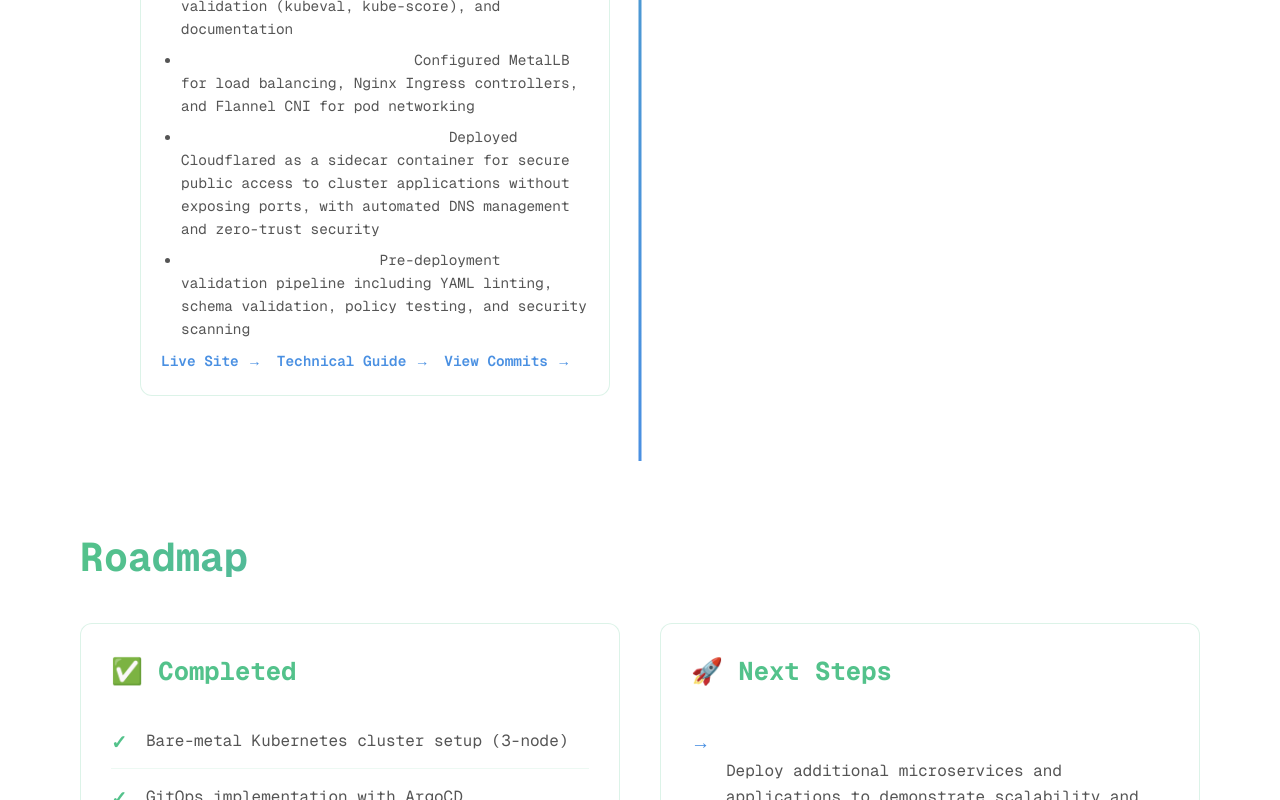
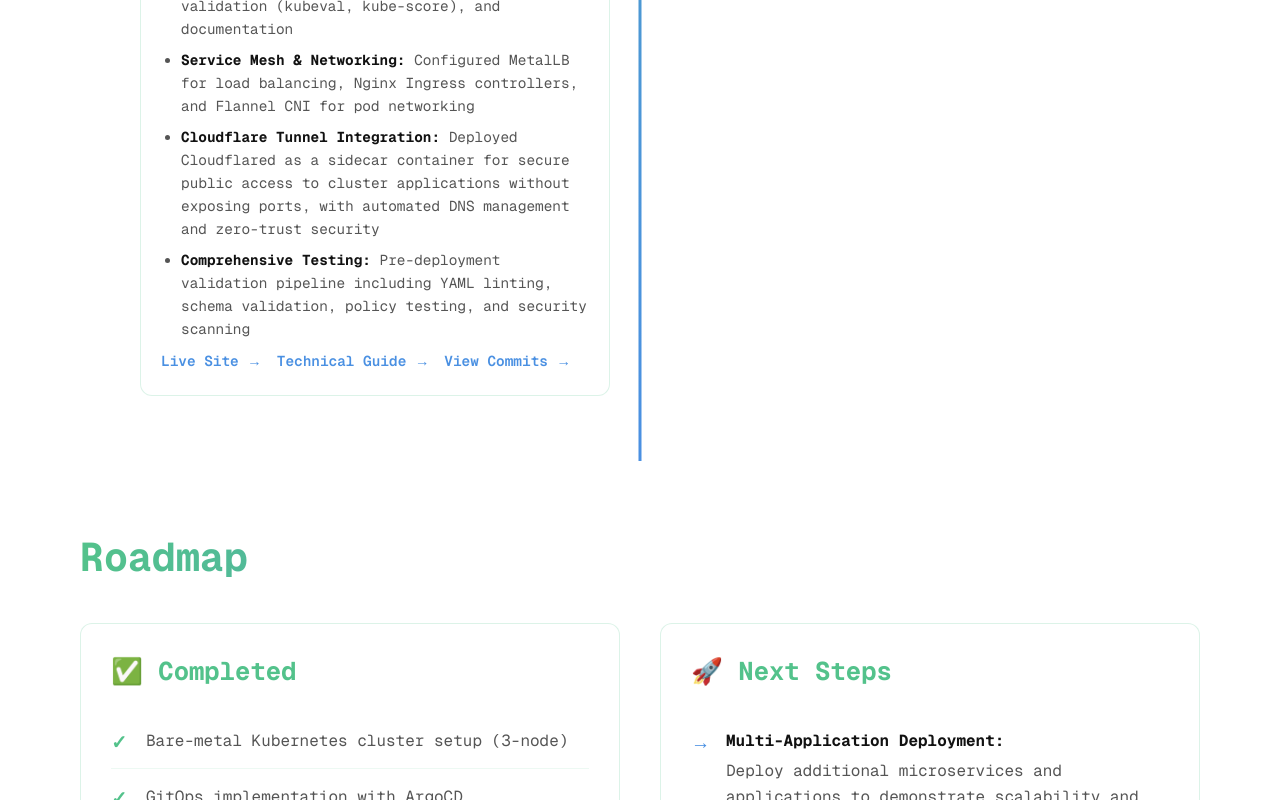
Before and after one commit to nishanau/NextJSPortfolioSite, a Next.js app: page /about in a window 1280 px wide. Shown: the part 3280-4080 px from the top of the page. Built offline with nearby package versions, Linux system fonts and the light colour scheme.

Commit message:
Fix texts not following theme context

```diff
--- a/src/app/about/page.module.css
+++ b/src/app/about/page.module.css
@@ -195,7 +195,7 @@
 }
 
 .timelineContent ul li strong {
-    color: var(--text-primary, #fff);
+    color: var(--text);
 }
 
 .projectLinks {
@@ -371,7 +371,7 @@
 }
 
 .roadmapList li strong {
-    color: var(--text-primary, #fff);
+    color: var(--text);
     display: block;
     margin-bottom: 5px;
 }
```
